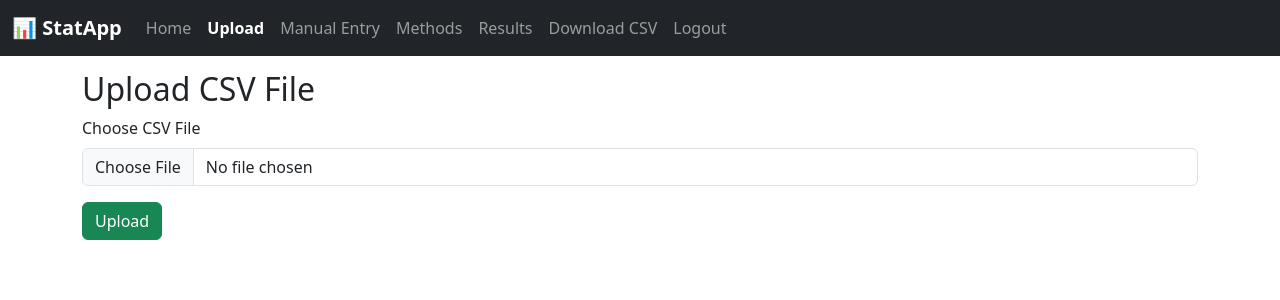
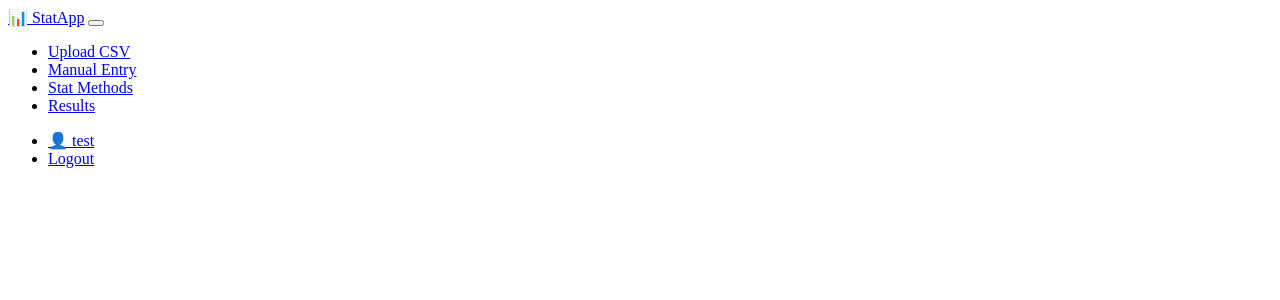
Before and after one commit to Kidanedg/stat-decision-maker, a Flask app: page /upload in a window 1280 px wide. Shown: the top 300 px of the page. Run offline with Flask 3, Linux system fonts and the light colour scheme; a user stored in the database is signed in.

Commit message:
Update base.html

```diff
--- a/templates/base.html
+++ b/templates/base.html
@@ -1,62 +1,48 @@
-<!DOCTYPE html>
-<html lang="en">
-<head>
-  <meta charset="UTF-8">
-  <title>Statistical Decision Maker</title>
-  <meta name="viewport" content="width=device-width, initial-scale=1">
-  <link href="https://cdn.jsdelivr.net/npm/bootstrap@5.3.0/dist/css/bootstrap.min.css" rel="stylesheet">
-  <style>
-    body {
-      padding-top: 70px;
-    }
-    .navbar-brand {
-      font-weight: bold;
-    }
-    .nav-link.active {
-      font-weight: bold;
-    }
-  </style>
-</head>
-<body>
+<!-- base.html navbar snippet -->
 <nav class="navbar navbar-expand-lg navbar-dark bg-dark fixed-top">
   <div class="container-fluid">
     <a class="navbar-brand" href="{{ url_for('home') }}">📊 StatApp</a>
-    <button class="navbar-toggler" type="button" data-bs-toggle="collapse" data-bs-target="#navbarNav">
+    <button class="navbar-toggler" type="button" data-bs-toggle="collapse" data-bs-target="#navbarContent">
       <span class="navbar-toggler-icon"></span>
     </button>
-    <div class="collapse navbar-collapse" id="navbarNav">
+
+    <div class="collapse navbar-collapse" id="navbarContent">
       <ul class="navbar-nav me-auto mb-2 mb-lg-0">
+
         {% if current_user.is_authenticated %}
-        <li class="nav-item"><a class="nav-link {% if request.endpoint == 'home' %}active{% endif %}" href="{{ url_for('home') }}">Home</a></li>
-        <li class="nav-item"><a class="nav-link {% if request.endpoint == 'upload' %}active{% endif %}" href="{{ url_for('upload') }}">Upload</a></li>
-        <li class="nav-item"><a class="nav-link {% if request.endpoint == 'manual_entry' %}active{% endif %}" href="{{ url_for('manual_entry') }}">Manual Entry</a></li>
-        <li class="nav-item"><a class="nav-link {% if request.endpoint == 'methods' %}active{% endif %}" href="{{ url_for('methods') }}">Methods</a></li>
-        <li class="nav-item"><a class="nav-link {% if request.endpoint == 'results' %}active{% endif %}" href="{{ url_for('results') }}">Results</a></li>
-        <li class="nav-item"><a class="nav-link" href="{{ url_for('download_csv') }}">Download CSV</a></li>
-        <li class="nav-item"><a class="nav-link" href="{{ url_for('logout') }}">Logout</a></li>
+          <li class="nav-item">
+            <a class="nav-link" href="{{ url_for('upload') }}">Upload CSV</a>
+          </li>
+          <li class="nav-item">
+            <a class="nav-link" href="{{ url_for('manual_entry') }}">Manual Entry</a>
+          </li>
+          <li class="nav-item">
+            <a class="nav-link" href="{{ url_for('methods') }}">Stat Methods</a>
+          </li>
+          <li class="nav-item">
+            <a class="nav-link" href="{{ url_for('results') }}">Results</a>
+          </li>
+        {% endif %}
+
+      </ul>
+
+      <ul class="navbar-nav ms-auto mb-2 mb-lg-0">
+        {% if current_user.is_authenticated %}
+          <li class="nav-item">
+            <a class="nav-link" href="#">👤 {{ current_user.username }}</a>
+          </li>
+          <li class="nav-item">
+            <a class="nav-link" href="{{ url_for('logout') }}">Logout</a>
+          </li>
         {% else %}
-        <li class="nav-item"><a class="nav-link {% if request.endpoint == 'login' %}active{% endif %}" href="{{ url_for('login') }}">Login</a></li>
+          <li class="nav-item">
+            <a class="nav-link" href="{{ url_for('login') }}">Sign In</a>
+          </li>
+          <li class="nav-item">
+            <a class="nav-link" href="{{ url_for('register') }}">Register</a>
+          </li>
         {% endif %}
       </ul>
     </div>
   </div>
 </nav>
-
-<div class="container">
-  {% with messages = get_flashed_messages(with_categories=true) %}
-    {% if messages %}
-      {% for category, message in messages %}
-        <div class="alert alert-{{ category }} alert-dismissible fade show" role="alert">
-          {{ message }}
-          <button type="button" class="btn-close" data-bs-dismiss="alert" aria-label="Close"></button>
-        </div>
-      {% endfor %}
-    {% endif %}
-  {% endwith %}
-
-  {% block content %}{% endblock %}
-</div>
-
-<script src="https://cdn.jsdelivr.net/npm/bootstrap@5.3.0/dist/js/bootstrap.bundle.min.js"></script>
-</body>
-</html>
```
